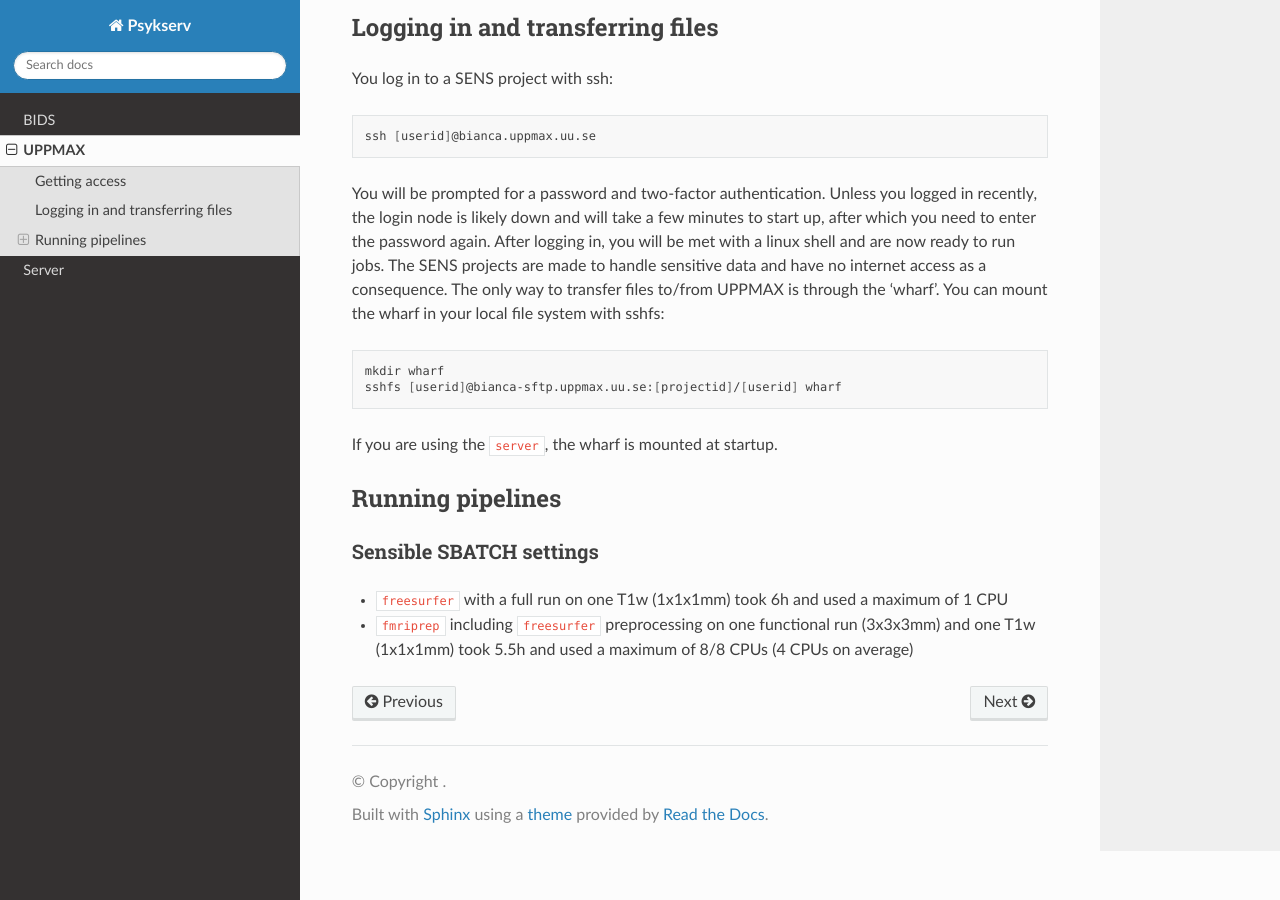
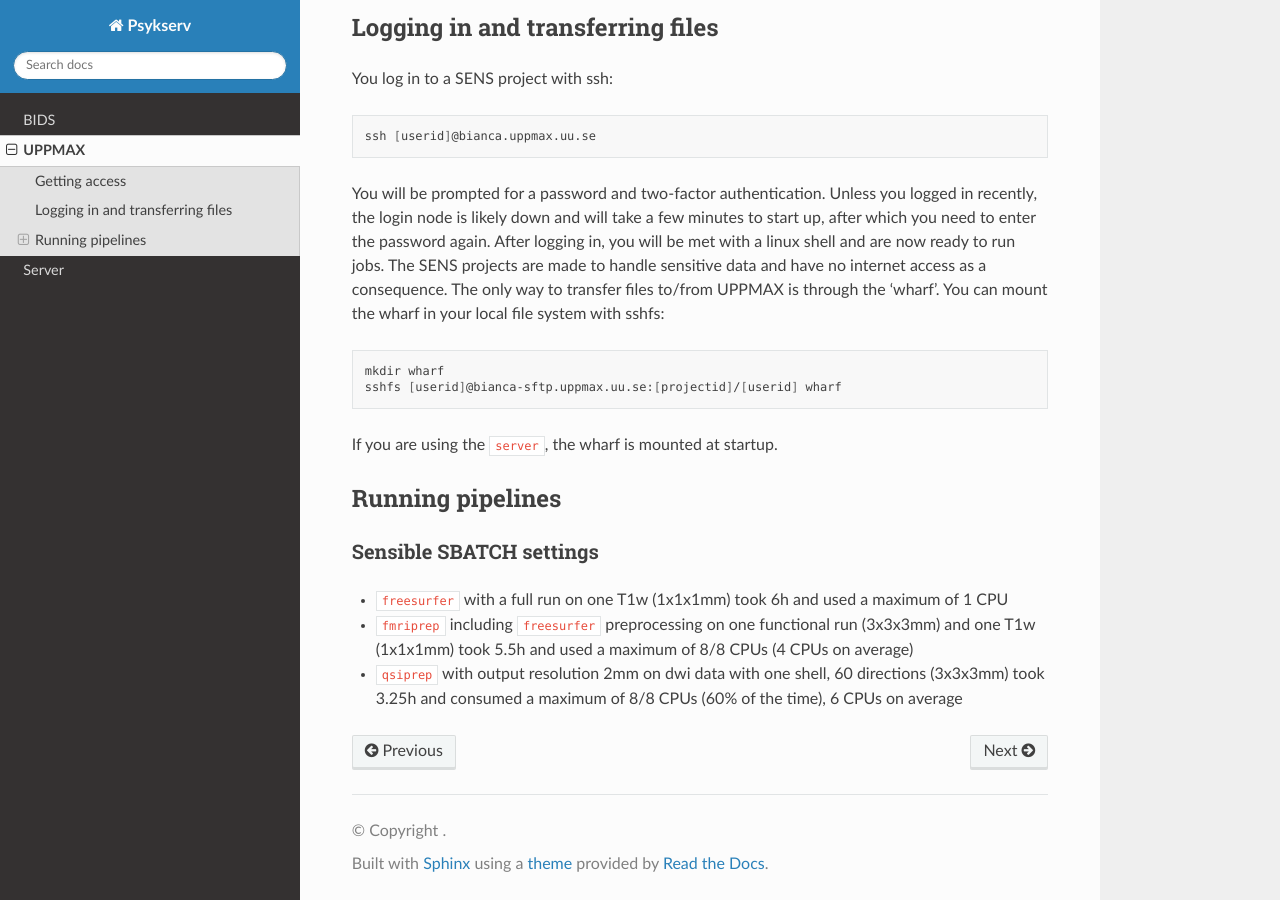
Before and after one commit to psychmedImaging/rtd-psykserver, a Sphinx documentation site: the page built from docs/source/UPPMAX.rst, in a window 1280 px wide and 900 px high, scrolled down 913 px. Built offline with Sphinx 7.4.7 and the Read the Docs theme 3.1.0, drawn with Linux system fonts in a browser that asks for light colours.

Commit message:
Update UPPMAX.rst

```diff
--- a/docs/source/UPPMAX.rst
+++ b/docs/source/UPPMAX.rst
@@ -74,3 +74,4 @@ Sensible SBATCH settings
 ^^^^^^^^^^^^^^^^^^^^^^^^
 * ``freesurfer`` with a full run on one T1w (1x1x1mm) took 6h and used a maximum of 1 CPU
 * ``fmriprep`` including ``freesurfer`` preprocessing on one functional run (3x3x3mm) and one T1w (1x1x1mm) took 5.5h and used a maximum of 8/8 CPUs (4 CPUs on average)
+* ``qsiprep`` with output resolution 2mm on dwi data with one shell, 60 directions (3x3x3mm) took 3.25h and consumed a maximum of 8/8 CPUs (60% of the time), 6 CPUs on average
```
